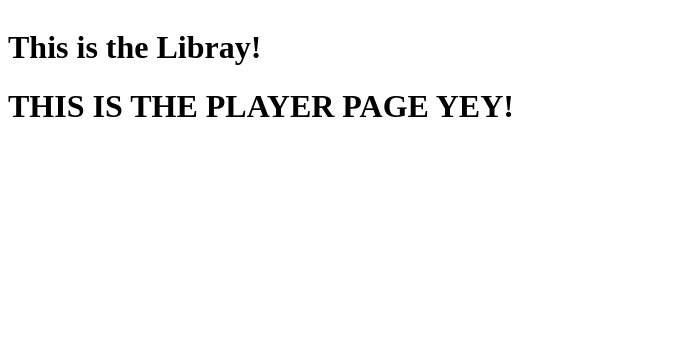
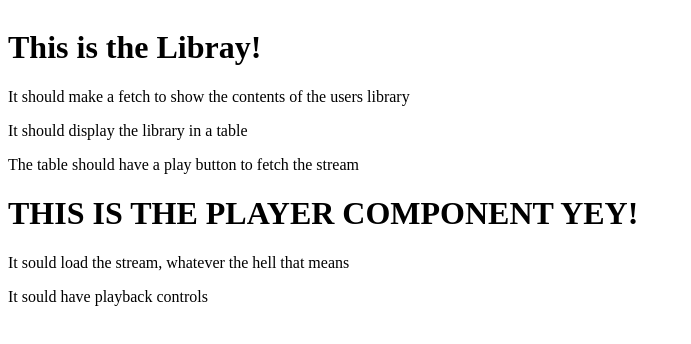
Before and after one commit to ianandrewson/blotify-fe, a React app: page / in a window 1280 px wide. Shown: the top 344 px of the page, without its empty margins (0-691 px from the left). Built offline with nearby package versions, Linux system fonts and the light colour scheme.

Commit message:
added brief notes on functionality to Player and Library.

```diff
--- a/src/components/library/Library.jsx
+++ b/src/components/library/Library.jsx
@@ -6,6 +6,9 @@ export default function Library() {
   return (
     <>
       <h1>This is the Libray!</h1>
+      <p>It should make a fetch to show the contents of the users library</p>
+      <p>It should display the library in a table</p>
+      <p>The table should have a play button to fetch the stream</p>
     </>
   );
 }
--- a/src/components/player/Player.jsx
+++ b/src/components/player/Player.jsx
@@ -4,7 +4,9 @@ export default function Player() {
 
   return (
     <>
-      <h1>THIS IS THE PLAYER PAGE YEY!</h1>
+      <h1>THIS IS THE PLAYER COMPONENT YEY!</h1>
+      <p>It sould load the stream, whatever the hell that means</p>
+      <p>It sould have playback controls</p>
       <audio src=''>
         Your browser does not support an audio player.
       </audio>
```
